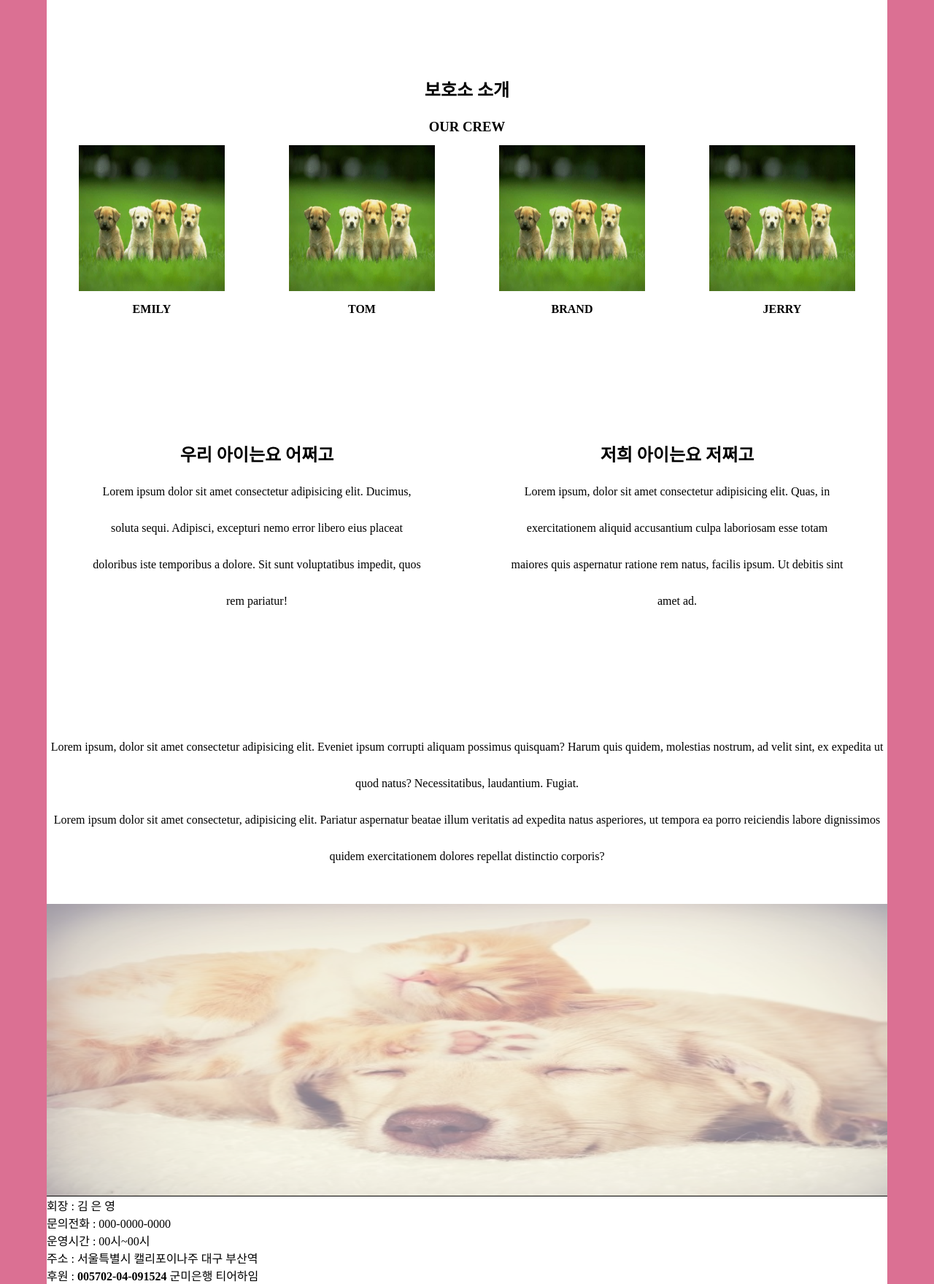
After one commit to gofn92/teample1, a PHP site: page /main-idx.php in a window 1280 px wide. The commit adds this page. Shown: the part 421-2181 px from the top of the page at 73% size. Run offline with PHP 8.4, Linux system fonts and the light colour scheme; some libraries are stand-ins or nearby versions; some web fonts are replaced.

Commit message:
로그인상태확인

```diff
--- /dev/null
+++ b/main-idx.php
@@ -0,0 +1,287 @@
+<?php
+	if(isset($_COOKIE["loginCook"])){
+		$loginCook = $_COOKIE["loginCook"];
+        echo"<script>
+        alert('1234 님 어서요세요');
+        </script>";
+	}
+	else {
+		$loginCook ="";
+        echo"<script>
+        alert('4321 님 어서요세요');
+        </script>";
+	}
+?>
+<!DOCTYPE html>
+<html lang="ko">
+<head>
+    <meta charset="UTF-8">
+    <meta http-equiv="X-UA-Compatible" content="IE=edge">
+    <meta name="viewport" content="width=device-width, initial-scale=1.0">
+    <link rel="stylesheet" href="css/reset.css">
+    <script src="js/jquery.js"></script>
+    <title>mian-idx</title>
+    <style>
+        @media (max-width:1920px) {
+            @font-face {
+                font-family: 'SDSamliphopangche_Outline';
+                src: url('https://cdn.jsdelivr.net/gh/projectnoonnu/noonfonts-20-12@1.0/SDSamliphopangche_Outline.woff') format('woff');
+                font-weight: normal;
+                font-style: normal;
+            }
+            @font-face {
+                font-family: 'Cafe24Dongdong';
+                src: url('https://cdn.jsdelivr.net/gh/projectnoonnu/noonfonts_twelve@1.1/Cafe24Dongdong.woff') format('woff');
+                font-weight: normal;
+                font-style: normal;
+            }
+            h1,h2,h3,h4{
+                font-family: 'SDSamliphopangche_Outline';
+            }
+            p,b,i,span{
+                font-family: 'Cafe24Dongdong';
+            }
+            *{
+                margin: 0;
+                padding: 0;
+                box-sizing: border-box;
+                list-style: none;
+                text-decoration: none;
+            }
+            html,body{
+                width: 100%;
+                display: flex;
+                justify-content: center;
+                background: palevioletred;
+            }
+            .con{
+                width: 90%; height: 100%;
+            }
+            header{
+                height: 120px;
+                display: flex;
+                justify-content: space-between;
+                align-items: center;
+                padding: 8px 12px;
+                background: rgba(255,255,255,0.5);
+            }
+            .logo img{
+                width: 65px; height: 65px;
+            }
+            header ul{
+                display: flex;
+            }
+            header ul li{
+                padding: 8px 12px;
+            }
+            header ul li img{
+                width: 100px; height: 50px;
+            }
+            header ul li button{
+                transition: 0.5s;
+            }
+            header ul li button:hover{
+                transform: scale(1.2);
+            }
+            section{
+                /* height: 100vh; */
+                background: white;
+            }
+            article{
+                height: 100vh;
+                background: white;
+            }
+            .content1{
+                height: 50vh;
+                display: flex;
+                justify-content: center;
+            }
+            .content{
+                width: 90%;
+            }
+            .content img{
+                width: 100%; height: 300px;
+            }
+            .content2{
+                line-height: 50px;
+                text-align: center;
+
+            }
+            .content2 .crew{
+                display: flex;
+                justify-content: space-around;
+                height: 50%;
+            }
+            .content2 .crew-img{
+                width: 200px;
+                /* height: 200px; */
+            }
+            .content2 .crew-img img{
+                width: 200px; height: 200px;
+            }
+            .content2 .crew-txt{
+                width: 100%;
+                height: 50%;
+                display: flex;
+                justify-content: space-around;
+            }
+            .content2 .crew-txt .c-txt{
+                width: 40%;
+                color: black;
+            }
+            .content2 .crew-txt2{
+                height: 30%;
+            }
+            .content2 .crew-img2{
+                position: relative;
+                height: 50%;
+            }
+            .content2 .crew-img2 img{
+                width: 100%; height: 400px;
+            }
+            .content2 .crew-img2::before{
+                content: '';
+                position: absolute;
+                top: 0; left: 0;
+                width: 100%; height: 400px;
+                background: rgba(255,255,255,0.5);
+            }
+            footer{
+                background: white;
+                border-top: 1px solid black;
+            }
+            .container{
+                display: none;
+            }
+            .container1{
+                display: block;
+            }
+            .menubtn{
+                border : 0;
+                background: inherit;
+            }
+            .menubtn:focus{
+                outline: none;
+            }
+        }
+    </style>
+    <script>
+        function changecon(n){
+            $visible = ".container" + n;
+
+            for( $i = 0; $i < $maxmenu; $i++){
+                $reset = ".container"+($i+1);
+                $($reset).css("display","none");
+            }
+            $($visible).css("display","block");
+        }
+        $(function(){
+            $maxmenu = $(".menubtn").length;
+        });
+    </script>
+</head>
+<body>
+    <div class="con">
+        <header>
+            <div class="logo">
+                <img src="image/logo_pink.png" alt="logo">
+            </div>
+            <ul>
+                <li><button type="button" class="menubtn" onclick="changecon(1);"><img src="image/dlqdid.gif" alt=""></button></li>
+                <li><button type="button" class="menubtn" onclick="changecon(2);"><img src="image/dlqdid.gif" alt=""></button></li>
+                <li><button type="button" class="menubtn" onclick="changecon(3);"><img src="image/dlqdid.gif" alt=""></button></li>
+                <li><button type="button" class="menubtn" onclick="changecon(4);"><img src="image/dlqdid.gif" alt=""></button></li>
+                <li><button type="button" class="menubtn" onclick="changecon(5);"><img src="image/dlqdid.gif" alt=""></button></li>
+            </ul>
+            <div></div>
+        </header>
+        <div class="container container1">
+            <section class="content1">
+            <div class="content">
+                <img src="image/doc2.jpg" alt="">
+            </div>
+            </section>
+            <section class="content2">
+                <h2>보호소 소개</h2>
+                <h3>OUR CREW</h3>
+                <div class="crew">
+                    <div class="crew-img">
+                        <img src="image/dog1.jpg" alt="">
+                        <h4>EMILY</h4>
+                    </div>
+                    <div class="crew-img">
+                        <img src="image/dog1.jpg" alt="">
+                        <h4>TOM</h4>
+                    </div>
+                    <div class="crew-img">
+                        <img src="image/dog1.jpg" alt="">
+                        <h4>BRAND</h4>
+                    </div>
+                    <div class="crew-img">
+                        <img src="image/dog1.jpg" alt="">
+                        <h4>JERRY</h4>
+                    </div>
+                </div>
+                <article class="crew-txt">
+                    <div class="c-txt">
+                        <h2>우리 아이는요 어쩌고</h2>
+                        <p>
+                            Lorem ipsum dolor sit amet consectetur adipisicing elit. Ducimus, soluta sequi. Adipisci, excepturi nemo error libero eius placeat doloribus iste temporibus a dolore. Sit sunt voluptatibus impedit, quos rem pariatur!
+                        </p>
+                    </div>
+                    <div class="c-txt">
+                        <h2>저희 아이는요 저쩌고</h2>
+                        <p>
+                            Lorem ipsum, dolor sit amet consectetur adipisicing elit. Quas, in exercitationem aliquid accusantium culpa laboriosam esse totam maiores quis aspernatur ratione rem natus, facilis ipsum. Ut debitis sint amet ad.
+                        </p>
+                    </div>
+                </article>
+                <article class="crew-txt2">
+                    <div class="c-txt2">
+                        <p>
+                            Lorem ipsum, dolor sit amet consectetur adipisicing elit. Eveniet ipsum corrupti aliquam possimus quisquam? Harum quis quidem, molestias nostrum, ad velit sint, ex expedita ut quod natus? Necessitatibus, laudantium. Fugiat. <br>
+                            Lorem ipsum dolor sit amet consectetur, adipisicing elit. Pariatur aspernatur beatae illum veritatis ad expedita natus asperiores, ut tempora ea porro reiciendis labore dignissimos quidem exercitationem dolores repellat distinctio corporis?
+                        </p>
+                    </div>
+                </article>
+                <article class="crew-img2">
+                    <div class="c-img2">
+                        <img src="image/dc.jpg" alt="" width="100%">
+                    </div>
+                </article>
+            </section>
+        </div>
+        <div class="container container2">
+            2번
+        </div>
+        <div class="container container3">
+            3번
+        </div>
+        <div class="container container4">
+            4번
+        </div>
+        <div class="container container5">
+            <div>
+                <a href="signIn.html">로그인하러가기</a>
+            </div>
+        </div>
+        <footer>
+            <p>
+                회장 : 김 은 영
+            </p>
+            <p>
+                문의전화 : 000-0000-0000
+            </p>
+            <p>
+                운영시간 : 00시~00시
+            </p>
+            <p>
+                주소 : 서울특별시 캘리포이나주 대구 부산역
+            </p>
+            <p>
+                후원 : <strong>005702-04-091524</strong> 군미은행 티어하임
+            </p>
+        </footer>
+    </div>
+</body>
+</html>
```
Also changed, not shown: loginCheck.php (+8 -8 lines).
